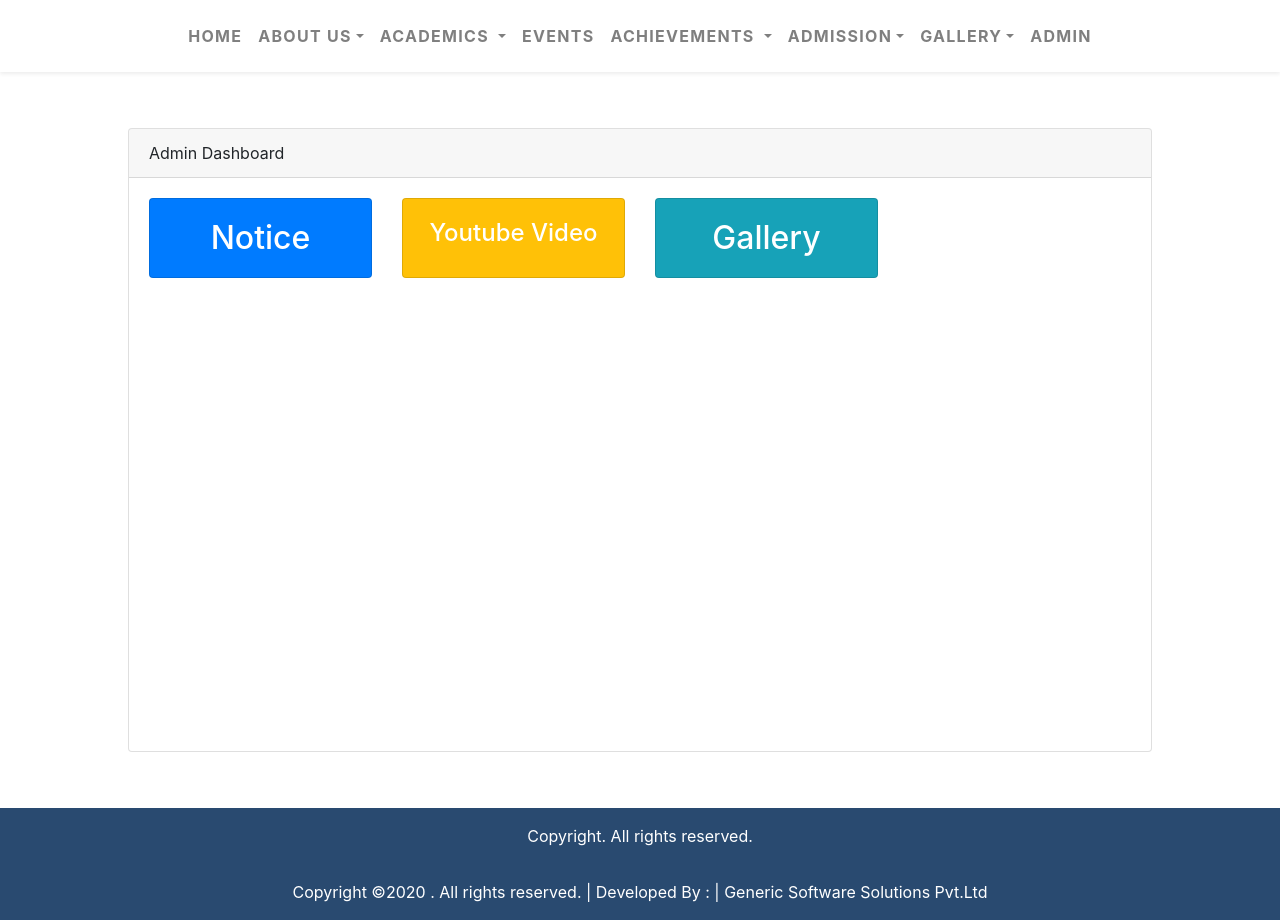
After one commit to dip7501686040/notredamedelhi, a PHP site: page /admin.php in a window 1280 px wide. The commit adds this page. Run offline with PHP 8.4, Linux system fonts and the light colour scheme.

Commit message:
admin created

```diff
--- /dev/null
+++ b/admin.php
@@ -0,0 +1,37 @@
+<?php
+require('header.php');
+?>
+<div class="card admin_dashboard">
+    <div class="card-header">
+        Admin Dashboard
+    </div>
+    <div class="card-body">
+        <div class="row">
+            <div class="col-sm-3">
+                <a href="" class="card text-white bg-primary mb-4 admin_dashboard_item">
+                    <div class="card-body text-center">
+                        <h2>Notice</h2>
+                    </div>
+                </a>
+            </div>
+            <div class="col-sm-3">
+                <a href="" class="card text-white bg-warning mb-4 admin_dashboard_item">
+                    <div class="card-body text-center">
+                        <h4>Youtube Video</h4>
+                    </div>
+                </a>
+            </div>
+            <div class="col-sm-3">
+                <a href="create_gallery.php" class="card text-white bg-info mb-4 admin_dashboard_item">
+                    <div class="card-body text-center">
+                        <h2>Gallery</h2>
+                    </div>
+                </a>
+            </div>
+        </div>
+    </div>
+</div>
+
+<?php
+require('footer.php');
+?>
--- a/css/style.css
+++ b/css/style.css
@@ -131,3 +131,13 @@ td {
 }
 
 /*...................while container- fluid...................*/
+/* admin dashboard */
+.admin_dashboard {
+  min-height: 78vh;
+  max-width: 80vw;
+  margin: 7vh auto;
+}
+.admin_dashboard_item {
+  height: 5rem;
+}
+/* admin dashboard */
--- a/header.php
+++ b/header.php
@@ -181,7 +181,7 @@ $db_handler = new DBController();
                         </div>
                     </div>
                 </li>
-
+                <li class="nav-item"><a href="admin.php" class="nav-link font-weight-bold text-uppercase">Admin</a></li>
             </ul>
         </div>
     </nav>
```
